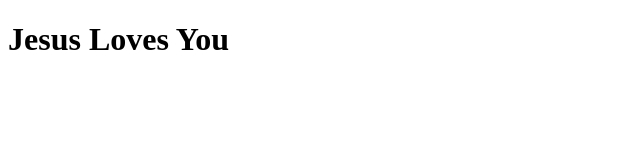
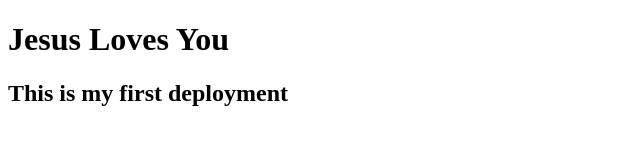
Before and after one commit to ChristyKarthikaJesus/FDP.github.io, a plain HTML site: page index.html in a window 1280 px wide. Shown: the whole page, without its empty margins (0-640 px from the left). Drawn offline with Linux system fonts and the light colour scheme.

Commit message:
refreshed

```diff
--- a/index.html
+++ b/index.html
@@ -7,5 +7,6 @@
 </head>
 <body>
     <h1>Jesus Loves You</h1>
+    <h2> This is my first deployment</h2>
 </body>
 </html>
```
